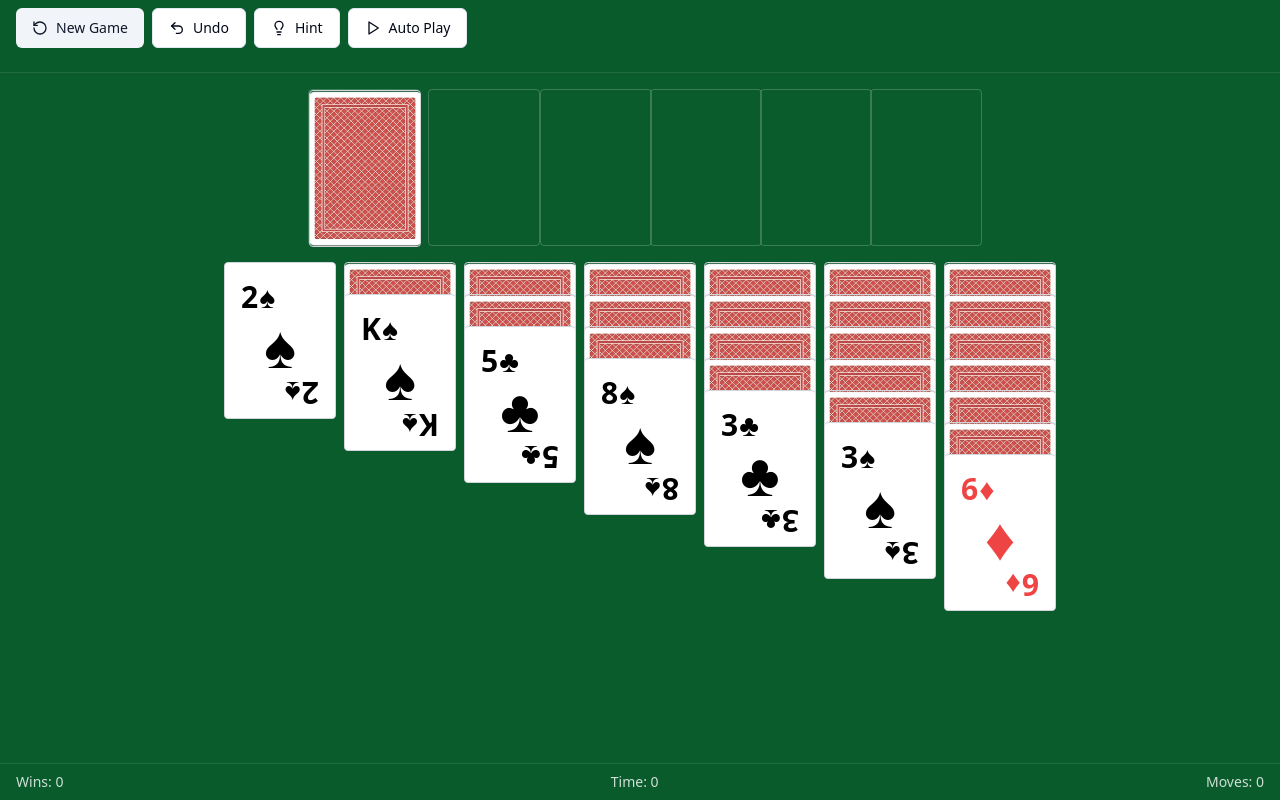
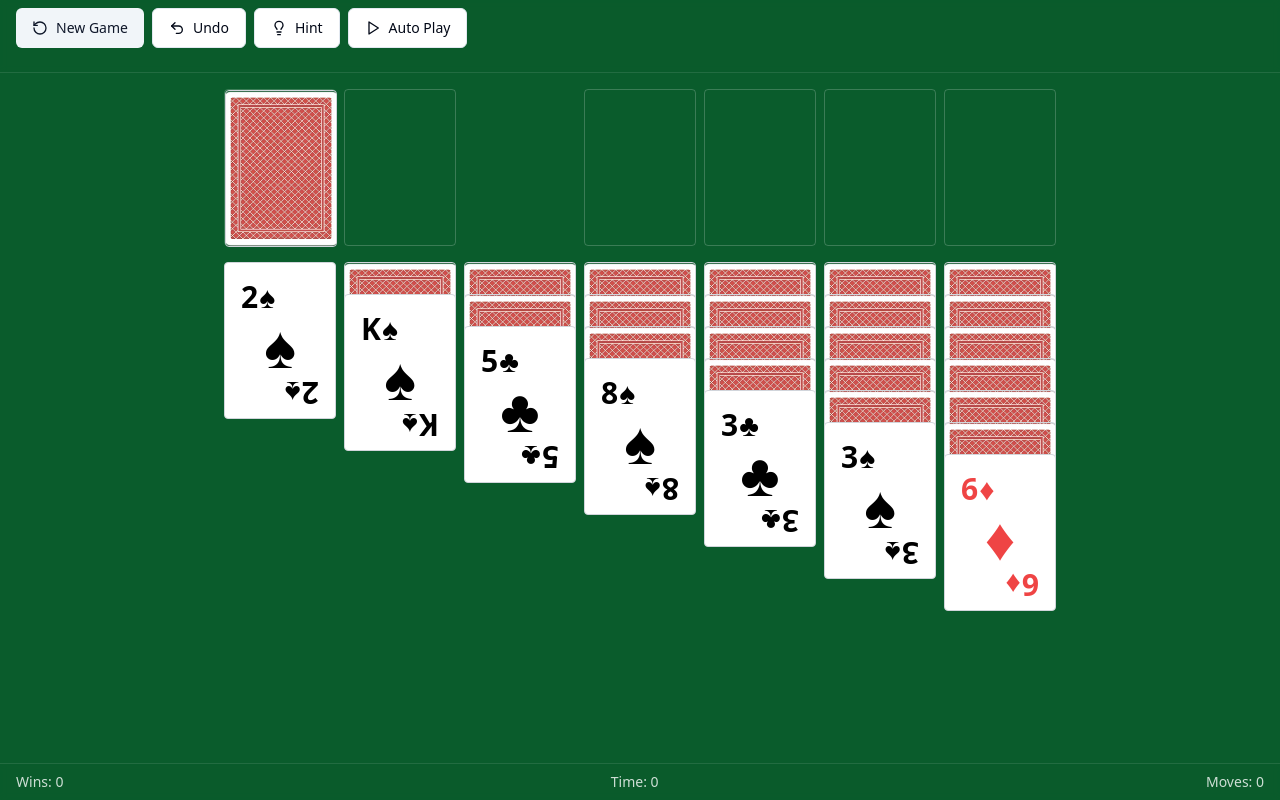
Before and after one commit to mschausnegl/solitaire-sunshine-grove-29, a React (Vite) app: page / in a window 1280 px wide. Built offline with nearby package versions, Linux system fonts and the light colour scheme.

Commit message:
Fix alignment of game piles
Correct the alignment issues with the foundation piles and the stock/waste pile in the game interface.
[skip gpt_engineer]

```diff
--- a/src/pages/Index.tsx
+++ b/src/pages/Index.tsx
@@ -127,7 +127,7 @@ const Index = () => {
         <main className="flex-1 p-1 md:p-4">
           <div className="max-w-7xl mx-auto">
             <div className="flex flex-col items-center">
-              <div className="w-full max-w-[calc(7*2.8rem+6*0.125rem)] md:max-w-[calc(7*5.5rem+6*0.5rem)] flex justify-between mb-2 md:mb-4">
+              <div className="w-full max-w-[calc(7*7rem+6*0.5rem)] flex justify-between mb-2 md:mb-4">
                 <StockAndWaste
                   stock={gameState.stock}
                   waste={gameState.waste}
```
